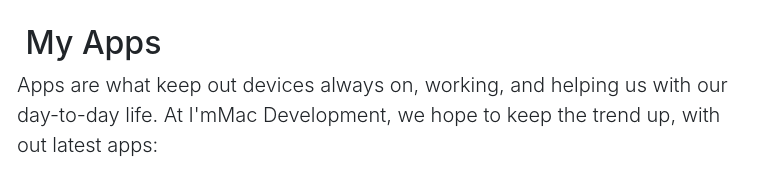
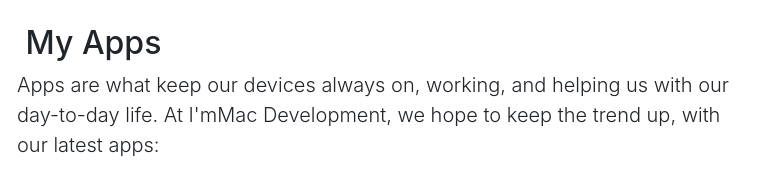
Before and after one commit to Krueger-Williams/AppDevWebsite, a website with bundled scripts: page index.html in a window 1280 px wide. Shown: the part 484-657 px from the top of the page, 258-1026 px from the left. Built offline with nearby package versions, Linux system fonts and the light colour scheme.

Commit message:
Typo Fix

```diff
--- a/index.html
+++ b/index.html
@@ -59,7 +59,7 @@
       <div class="row">
         <div class="col-lg-8 mx-auto">
           <h2>&nbsp;My Apps</h2>
-          <p class="lead">Apps are what keep out devices always on, working, and helping us with our day-to-day life. At I'mMac Development, we hope to keep the trend up, with out latest apps:</p>
+          <p class="lead">Apps are what keep our devices always on, working, and helping us with our day-to-day life. At I'mMac Development, we hope to keep the trend up, with our latest apps:</p>
           <ul>
             <li>Wisconsin's Guide to Mysterious Cretures [Beta]</li>
             <li>ESTUDIAR!</li>
```
Also changed, not shown: 1 other file.
